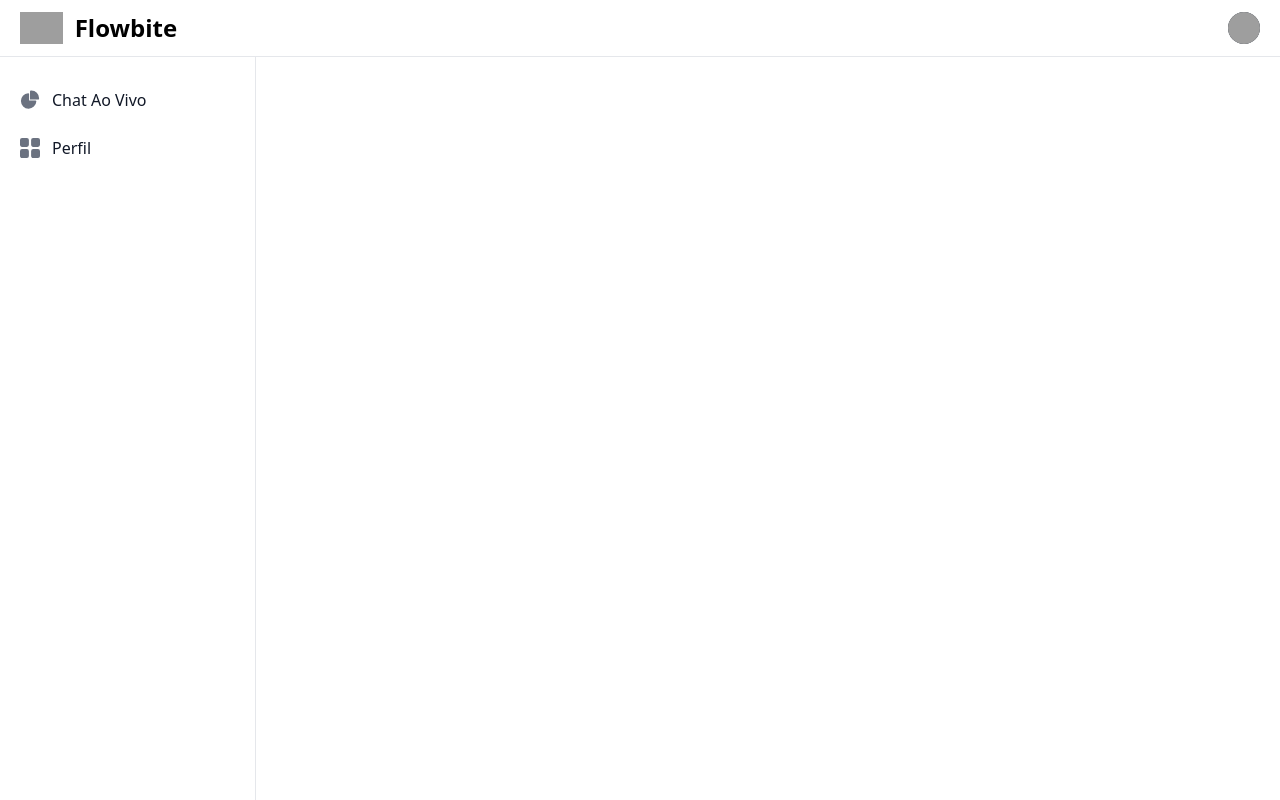
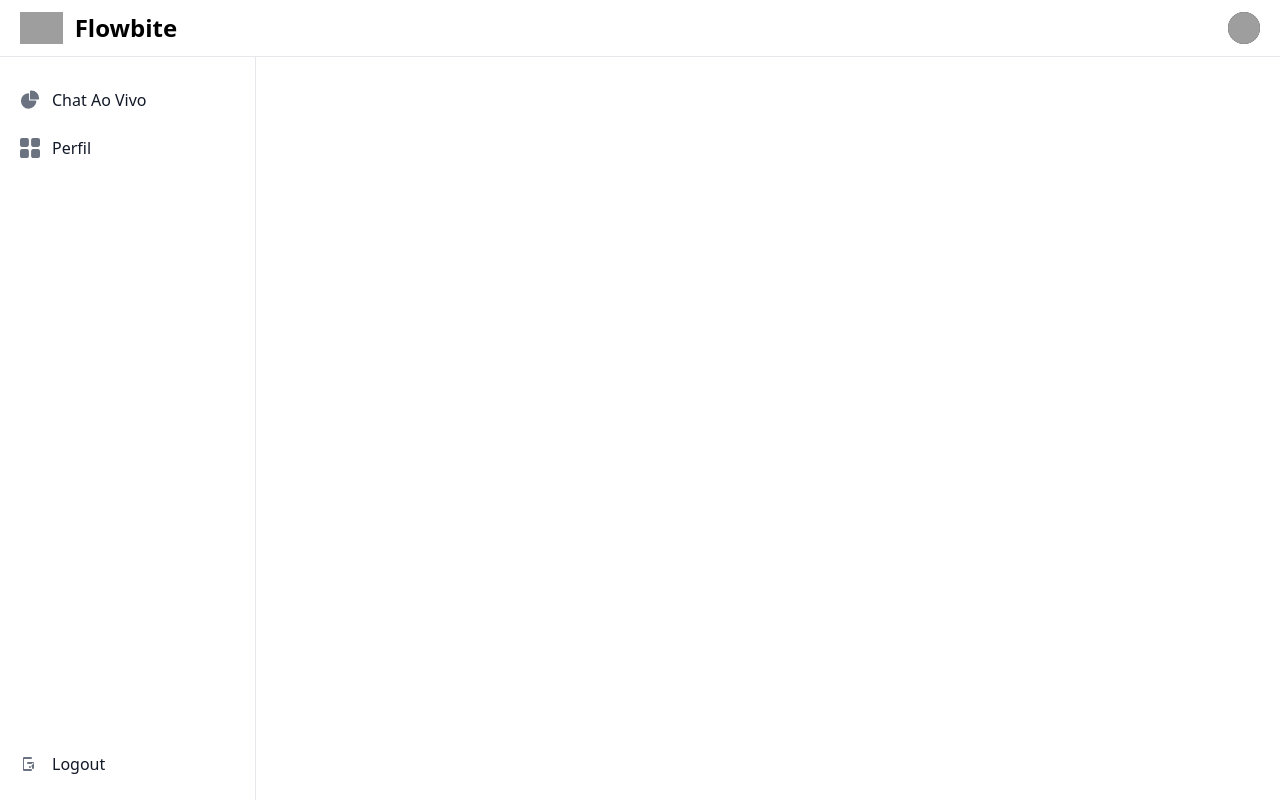
Before and after one commit to g-celente/front-end-projeto-psicologo, a Vue app: page /about in a window 1280 px wide. Built offline with nearby package versions, Linux system fonts and the light colour scheme; sample sign-in values are in the browser's storage; grey boxes are pictures that could not be loaded.

Commit message:
método logout

```diff
--- a/src/components/sidebar/BaseSidebar.vue
+++ b/src/components/sidebar/BaseSidebar.vue
@@ -1,12 +1,41 @@
+<script>
+import { useAuthStore } from "@/stores/auth.js";
+import { useRouter } from 'vue-router'; // Importa o roteador se ainda não estiver
+import { ref } from 'vue'; // Adiciona o ref para controlar a função dentro do setup
+
+export default {
+    name: "Sidebar",
+    setup() {
+        const authStore = useAuthStore();
+        const router = useRouter();
+        const handleLogout = async () => {
+            try {
+                await authStore.userLogout();
+                localStorage.removeItem("token-auth");
+                router.push('/');
+            } catch (error) {
+                console.log(error);
+            }
+        };
+
+        return {
+            handleLogout
+        };
+    },
+};
+</script>
+
+
 <template>
     <aside
       id="logo-sidebar"
       class="fixed top-0 left-0 z-40 w-64 h-screen pt-20 transition-transform -translate-x-full bg-white border-r border-gray-200 sm:translate-x-0 dark:bg-gray-800 dark:border-gray-700"
       aria-label="Sidebar"
     >
-      <div class="h-full px-3 pb-4 overflow-y-auto bg-white dark:bg-gray-800">
+      <div class="h-full flex flex-col px-3 pb-4 bg-white dark:bg-gray-800">
         <ul class="space-y-2 font-medium">
           <li>
+            <router-link to="/about">
               <a
                 href="#"
                 class="flex items-center p-2 text-gray-900 rounded-lg dark:text-white hover:bg-gray-100 dark:hover:bg-gray-700 group"
@@ -27,8 +56,10 @@
                 </svg>
                 <span class="ms-3">Chat Ao Vivo</span>
               </a>
+            </router-link>
           </li>
           <li>
+            <router-link to="/perfil">
               <a
                 href="#"
                 class="flex items-center p-2 text-gray-900 rounded-lg dark:text-white hover:bg-gray-100 dark:hover:bg-gray-700 group"
@@ -46,14 +77,32 @@
                 </svg>
                 <span class="flex-1 ms-3 whitespace-nowrap">Perfil</span>
               </a>
+            </router-link>
           </li>
         </ul>
+
+        <!-- Botão de Logout, posicionado no fim da sidebar -->
+        <div class="mt-auto">
+            <button
+              @click="handleLogout"
+              class="flex items-center p-2 text-gray-900 rounded-lg dark:text-white hover:bg-gray-100 dark:hover:bg-gray-700 group"
+            >
+              <svg
+                class="w-5 h-5 text-gray-500 transition duration-75 dark:text-gray-400 group-hover:text-gray-900 dark:group-hover:text-white"
+                aria-hidden="true"
+                xmlns="http://www.w3.org/2000/svg"
+                fill="currentColor"
+                viewBox="0 0 20 20"
+              >
+                <path
+                  fill-rule="evenodd"
+                  d="M3 4a1 1 0 011-1h7a1 1 0 110 2H4v10h7a1 1 0 110 2H4a1 1 0 01-1-1V4zm10.707 5.293a1 1 0 00-1.414 0l-3 3a1 1 0 001.414 1.414L12 11.414V14a1 1 0 102 0v-5a1 1 0 00-1-1h-5a1 1 0 100 2h3.586l-1.293 1.293a1 1 0 000 1.414z"
+                  clip-rule="evenodd"
+                />
+              </svg>
+              <span class="ms-3">Logout</span>
+            </button>
+        </div>
       </div>
     </aside>
 </template>
-
-  <script>
-  export default {
-    name: "Sidebar",
-  };
-  </script>
--- a/src/stores/auth.js
+++ b/src/stores/auth.js
@@ -19,13 +19,9 @@ export const useAuthStore = defineStore("auth", () => {
   async function userLogout() {
     try {
       const response = await api.auth.userLogout();
-      localStorage.removeItem("token-auth")
-      router.push('/')
+
       return response.data;
-
-    } catch (error) {
-      console.log(error);
-    }
+    } catch (error) {}
   }
 
   return {
--- a/src/views/LoginView.vue
+++ b/src/views/LoginView.vue
@@ -22,7 +22,7 @@ const handleSubmit = async () => {
   if (login) {
     localStorage.setItem("token-auth", login.token);
 
-    router.push({ path: "/about" });
+    router.push({ path: "/perfil" });
   } else {
     error.value = true;
 
--- a/src/views/user/UserView.vue
+++ b/src/views/user/UserView.vue
@@ -102,7 +102,7 @@ onMounted(async () => {
       <div v-if="!loading && user" class="container w-[600px] sm:w-full sm:p-2 pt-5 flex flex-col justify-center">
         <div class="user-img flex gap-1 items-center mb-5">
           <img
-            src="../../assets/img/png/user_default_large.png"
+            src="../../assets/img/user_default_large.png"
             alt=""
             width="200px"
             v-if="!user.user_img"
```
Also changed, not shown: src/assets/img/user_default_large.png (added). Lines whose indentation alone changed are shown as unchanged.
